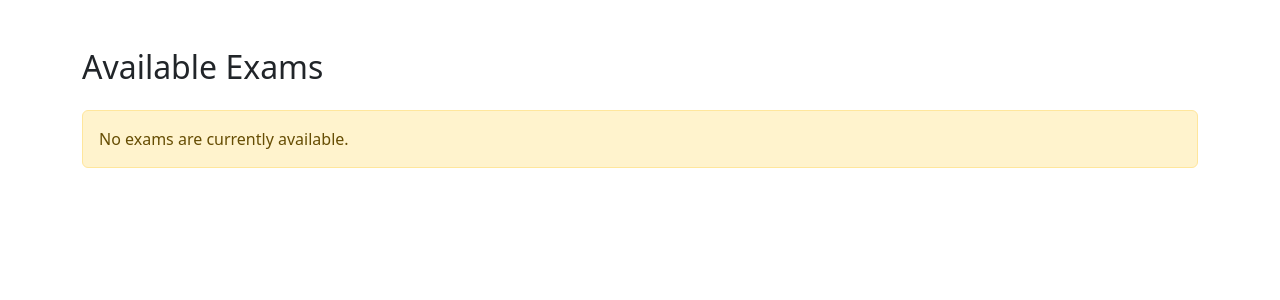
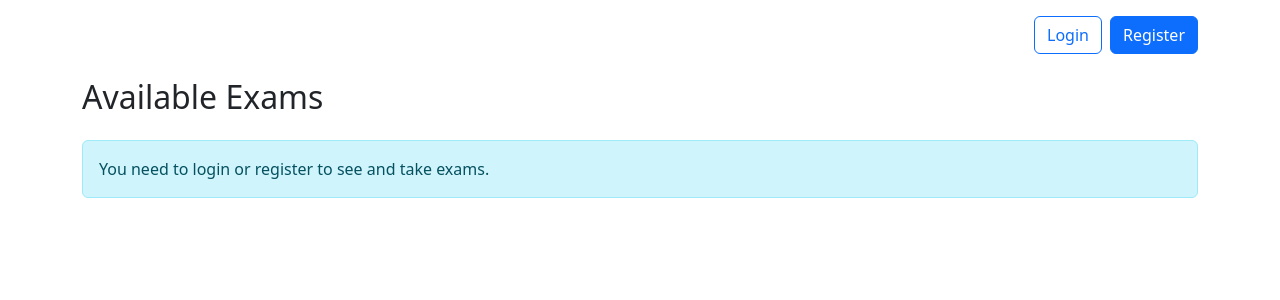
Before and after one commit to HOSEINMONJEZY83/django-exam-app, a Django app: page / in a window 1280 px wide. Shown: the top 300 px of the page. Run offline with Django 5.2, Linux system fonts and the light colour scheme; data that the repository does not hold is empty.

Commit message:
Update home.html

```diff
--- a/module_exam/templates/home.html
+++ b/module_exam/templates/home.html
@@ -7,8 +7,23 @@
   <link href="https://cdn.jsdelivr.net/npm/bootstrap@5.3.0/dist/css/bootstrap.min.css" rel="stylesheet">
 </head>
 <body>
-<div class="container mt-5">
+<div class="container mt-3">
+
+  <div class="d-flex justify-content-end mb-4">
+    {% if user.is_authenticated %}
+      <form method="post" action="{% url 'logout' %}">
+        {% csrf_token %}
+        <button type="submit" class="btn btn-danger">Logout</button>
+      </form>
+    {% else %}
+      <a href="{% url 'login' %}" class="btn btn-outline-primary me-2">Login</a>
+      <a href="{% url 'register' %}" class="btn btn-primary">Register</a>
+    {% endif %}
+  </div>
+
   <h2 class="mb-4">Available Exams</h2>
+
+  {% if user.is_authenticated %}
     {% if exams %}
       <ul class="list-group">
         {% for exam in exams %}
@@ -21,6 +36,12 @@
     {% else %}
       <div class="alert alert-warning mt-3">No exams are currently available.</div>
     {% endif %}
+  {% else %}
+    <div class="alert alert-info">
+      You need to login or register to see and take exams.
+    </div>
+  {% endif %}
+
 </div>
 </body>
 </html>
```
Lines whose indentation alone changed are shown as unchanged.
